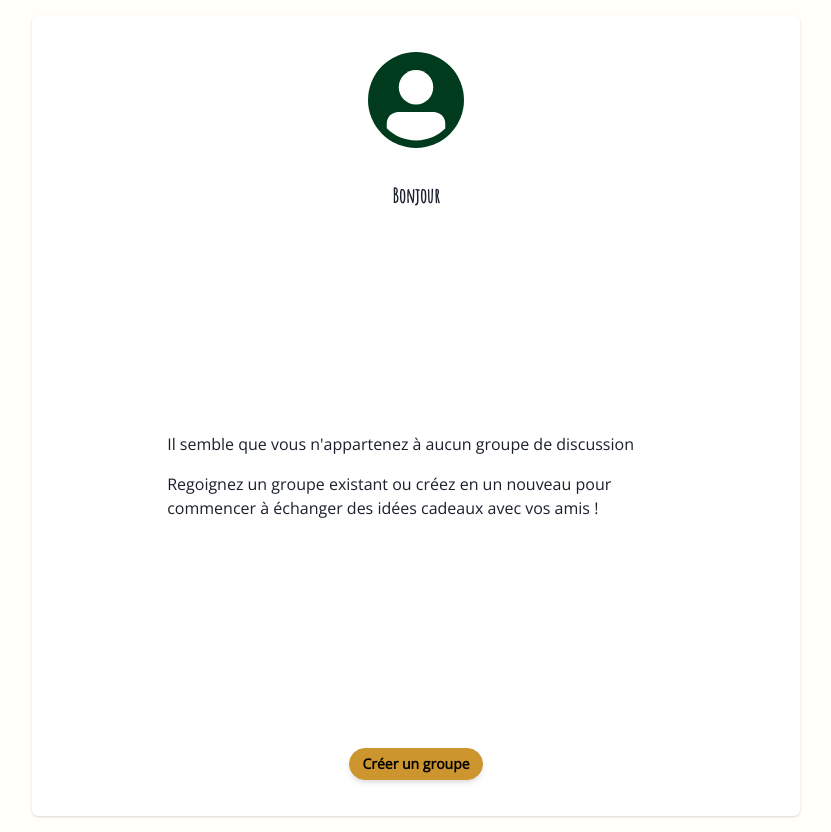
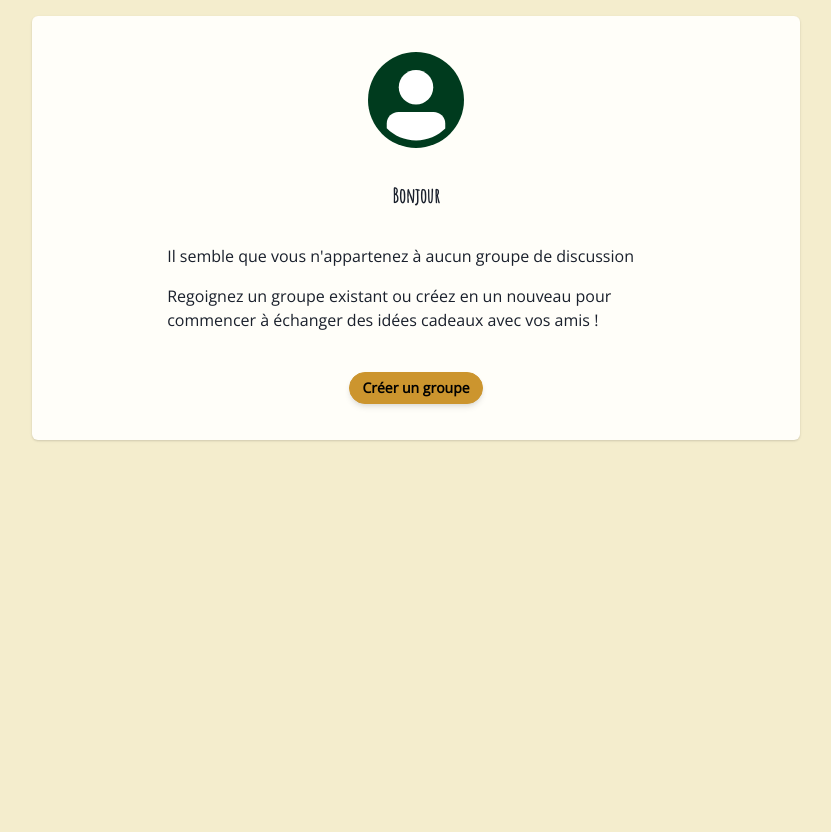
Before and after one commit to WildCodeSchool/2023-11-wns-bleu-g2-christmas-gifts-planner, a Next.js app in the folder frontend/: page /dashboard in a window 1280 px wide. Shown: the whole page, without its empty margins (224-1055 px from the left). After the commit the page ends 800 px from the top, so only its background shows below. Built offline with nearby package versions, Linux system fonts and the light colour scheme.

Commit message:
add tailwind config

```diff
--- a/frontend/src/components/group/CreateGroupModal.tsx
+++ b/frontend/src/components/group/CreateGroupModal.tsx
@@ -24,7 +24,7 @@ export default function CreateGroupModal() {
         size={{ base: "full", md: "md" }}
       >
         <ModalOverlay />
-        <ModalContent>
+        <ModalContent bg="secondary.lowest">
           <ModalCloseButton />
           <ModalBody display="flex" flexDirection="column">
             <FormCreateGroup />
--- a/frontend/src/components/group/GroupList.tsx
+++ b/frontend/src/components/group/GroupList.tsx
@@ -1,5 +1,5 @@
 import { useProfileQuery } from "@/graphql/generated/schema";
-import { Card } from "@chakra-ui/react";
+import { CardBody } from "@chakra-ui/react";
 import React from "react";
 
 export default function GroupList({ name }: { name: string }) {
@@ -8,16 +8,18 @@ export default function GroupList({ name }: { name: string }) {
   });
   return (
     <>
-      <Card
-        align="center"
-        width={{ base: "95%", md: "48rem" }}
+      <CardBody
+        width="90%"
         m="auto"
         h="100dvh"
         paddingBlock="1rem"
         marginBlock="1rem"
+        boxShadow="base"
+        borderRadius="md"
+        bg="secondary.lower"
       >
         {name}
-      </Card>
+      </CardBody>
     </>
   );
 }
--- a/frontend/src/pages/dashboard.tsx
+++ b/frontend/src/pages/dashboard.tsx
@@ -22,9 +22,10 @@ export default function Dashboard() {
         align="center"
         width={{ base: "95%", md: "48rem" }}
         m="auto"
-        h="100dvh"
+        h="100%"
         paddingBlock="1rem"
         marginBlock="1rem"
+        bg="secondary.lowest"
       >
         {/* <Avatar
           size="xl"
@@ -32,7 +33,7 @@ export default function Dashboard() {
           bg="#003B1E"
           textColor="white"
         /> */}
-        <CardHeader>
+        <CardHeader alignContent="center">
           <Avatar
             size="xl"
             bg="#003B1E"
--- a/frontend/src/theme/config.ts
+++ b/frontend/src/theme/config.ts
@@ -23,8 +23,11 @@ const colors = {
     highter: "#623921",
     hightest: "#381D10",
   },
+  tertiary: {
+    medium: "#A10702",
+  },
   background: {
-    default: "#FFFEF9",
+    default: "#F4EDCD",
   },
 };
 
--- a/frontend/tailwind.config.ts
+++ b/frontend/tailwind.config.ts
@@ -1,11 +1,7 @@
 import type { Config } from "tailwindcss";
 
 const config: Config = {
-  content: [
-    "./src/pages/**/*.{js,ts,jsx,tsx,mdx}",
-    "./src/components/**/*.{js,ts,jsx,tsx,mdx}",
-    "./src/app/**/*.{js,ts,jsx,tsx,mdx}",
-  ],
+  content: ["./src/**/*.{js,ts,jsx,tsx,mdx}"],
   theme: {
     extend: {
       backgroundImage: {
```
